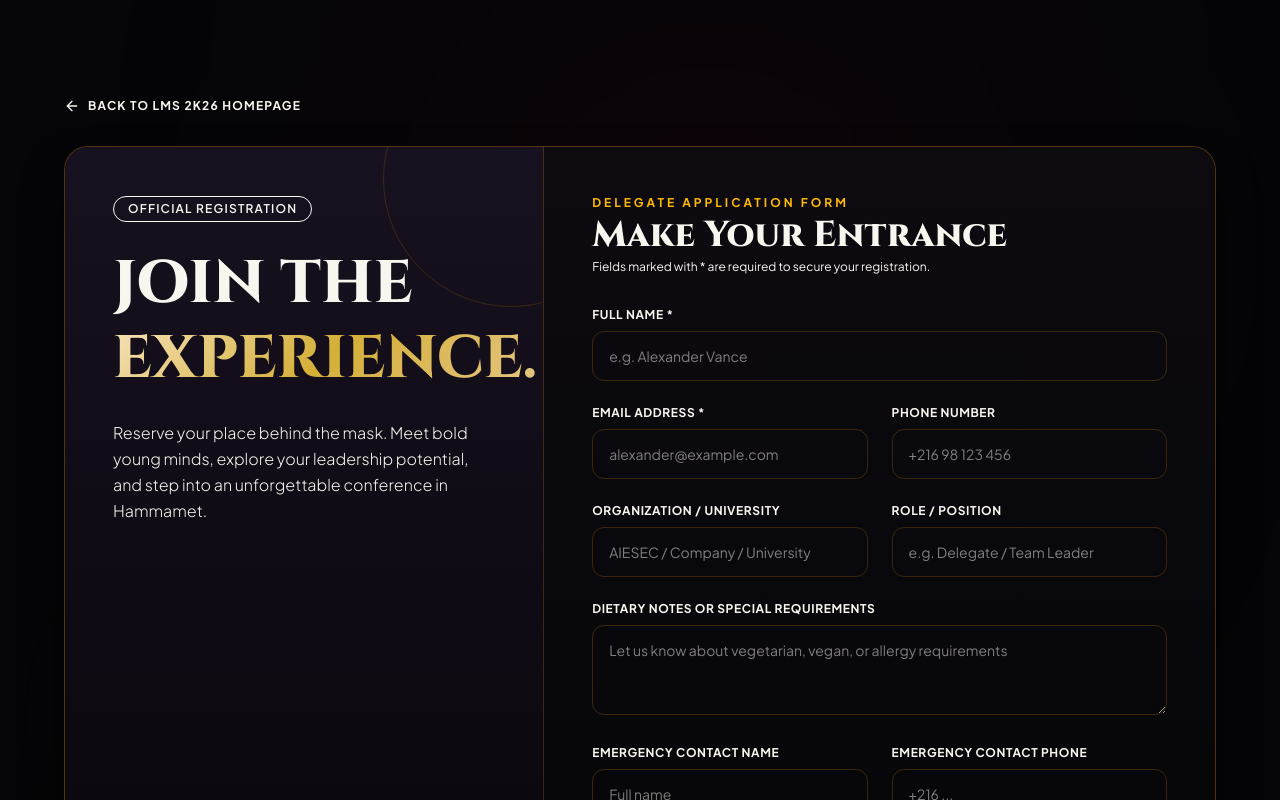
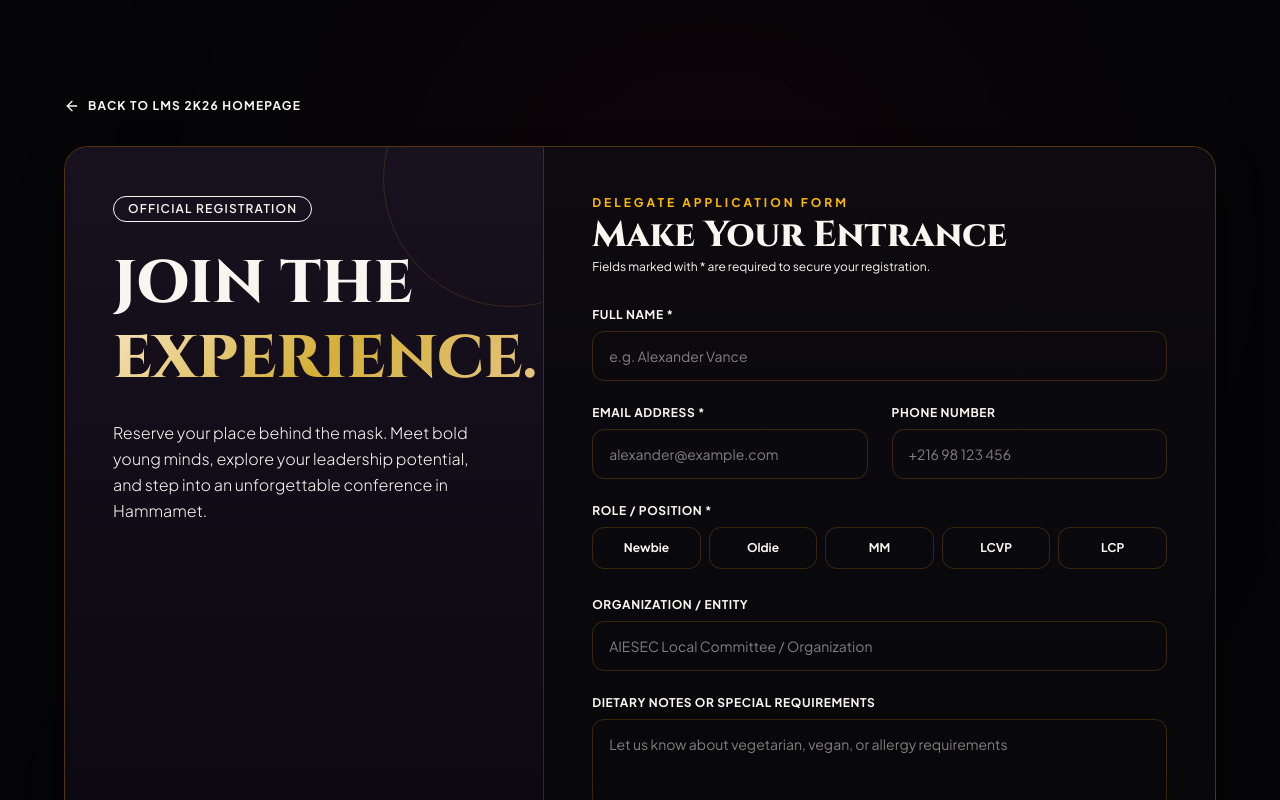
Before and after one commit to ghaith-ben-amor/LMS, a Next.js app: page /registration in a window 1280 px wide. Shown: the top 800 px of the page. Built offline with nearby package versions, Linux system fonts and the light colour scheme.

Commit message:
feat: position and department selectors with dynamic organization replacement

```diff
--- a/src/components/DelegateRegistrationForm.tsx
+++ b/src/components/DelegateRegistrationForm.tsx
@@ -7,11 +7,15 @@ import { CheckCircle2, AlertCircle, Shirt } from "lucide-react";
 type TshirtSize = "XXS" | "XS" | "S" | "M" | "L" | "XL" | "XXL";
 const tshirtSizes: TshirtSize[] = ["XXS", "XS", "S", "M", "L", "XL", "XXL"];
 
+const POSITIONS = ["Newbie", "Oldie", "MM", "LCVP", "LCP"];
+const DEPARTMENTS = ["OGT", "OGV", "IGT", "IGV", "MKT", "TM", "F&L", "BD&EWA"];
+
 const initialForm = {
   full_name: "",
   email: "",
   organization: "",
   position: "",
+  department: "",
   phone: "",
   dietary_restrictions: "",
   emergency_contact_name: "",
@@ -28,17 +32,33 @@ export default function DelegateRegistrationForm() {
   const updateField = (name: string, value: string) =>
     setFormData((current) => ({ ...current, [name]: value }));
 
+  const showDepartment =
+    formData.position !== "" &&
+    formData.position !== "Newbie" &&
+    formData.position !== "LCP";
+
   const handleSubmit = async (event: FormEvent<HTMLFormElement>) => {
     event.preventDefault();
     setIsSubmitting(true);
     setMessage("");
 
     try {
+      const finalOrg = showDepartment
+        ? (formData.department ? `Department: ${formData.department}` : "")
+        : formData.organization;
+
       const response = await fetch("/api/registration", {
         method: "POST",
         headers: { "Content-Type": "application/json" },
         body: JSON.stringify({
-          ...formData,
+          full_name: formData.full_name,
+          email: formData.email,
+          phone: formData.phone,
+          position: formData.position,
+          organization: finalOrg,
+          dietary_restrictions: formData.dietary_restrictions,
+          emergency_contact_name: formData.emergency_contact_name,
+          emergency_contact_phone: formData.emergency_contact_phone,
           tshirt_size: formData.tshirt_size || undefined,
         }),
       });
@@ -61,6 +81,7 @@ export default function DelegateRegistrationForm() {
       setIsSubmitting(false);
     }
   };
+
 
   const inputClass =
     "w-full rounded-xl border border-amber-500/20 bg-obsidian-surface/80 px-4 py-3.5 text-sm text-ivory placeholder:text-ivory-dark outline-none transition focus:border-gold focus:ring-2 focus:ring-amber-500/20";
@@ -135,9 +156,69 @@ export default function DelegateRegistrationForm() {
           />
         </div>
 
+        {/* Position / Role Selector */}
+        <div className="sm:col-span-2">
+          <label className={labelClass}>
+            Role / Position *
+          </label>
+          <div className="flex items-center gap-2 overflow-x-auto scrollbar-none pb-1">
+            {POSITIONS.map((pos) => {
+              const isSelected = formData.position === pos;
+              return (
+                <button
+                  key={pos}
+                  type="button"
+                  onClick={() => {
+                    updateField("position", pos);
+                    if (pos === "Newbie" || pos === "LCP") {
+                      updateField("department", "");
+                    }
+                  }}
+                  className={`flex-1 min-w-[75px] rounded-xl border py-3 text-xs font-bold transition-all cursor-pointer text-center ${
+                    isSelected
+                      ? "border-amber-400 bg-gradient-to-r from-amber-500 to-amber-600 text-obsidian shadow-md shadow-amber-500/20 font-extrabold"
+                      : "border-amber-500/20 bg-obsidian-surface/60 text-ivory-muted hover:border-amber-500/50 hover:text-ivory"
+                  }`}
+                >
+                  {pos}
+                </button>
+              );
+            })}
+          </div>
+        </div>
+
+        {/* Dynamic Organization / Department Replacement */}
+        <div className="sm:col-span-2">
+          {showDepartment ? (
+            <div>
+              <label className={`${labelClass} flex items-center justify-between`}>
+                <span>Department *</span>
+                <span className="text-[0.65rem] text-amber-400 font-normal">Select your AIESEC Department</span>
+              </label>
+              <div className="grid grid-cols-4 sm:grid-cols-8 gap-2">
+                {DEPARTMENTS.map((dept) => {
+                  const isSelected = formData.department === dept;
+                  return (
+                    <button
+                      key={dept}
+                      type="button"
+                      onClick={() => updateField("department", isSelected ? "" : dept)}
+                      className={`rounded-xl border py-2.5 text-xs font-bold uppercase transition-all cursor-pointer text-center ${
+                        isSelected
+                          ? "border-amber-400 bg-amber-500 text-obsidian shadow-md shadow-amber-500/30 font-extrabold"
+                          : "border-amber-500/20 bg-obsidian-surface/60 text-ivory-muted hover:border-amber-500/50 hover:text-ivory"
+                      }`}
+                    >
+                      {dept}
+                    </button>
+                  );
+                })}
+              </div>
+            </div>
+          ) : (
             <div>
               <label htmlFor="organization" className={labelClass}>
-            Organization / University
+                Organization / Entity
               </label>
               <input
                 id="organization"
@@ -145,23 +226,12 @@ export default function DelegateRegistrationForm() {
                 value={formData.organization}
                 onChange={(e) => updateField("organization", e.target.value)}
                 className={inputClass}
-            placeholder="AIESEC / Company / University"
+                placeholder="AIESEC Local Committee / Organization"
               />
             </div>
+          )}
+        </div>
 
-        <div>
-          <label htmlFor="position" className={labelClass}>
-            Role / Position
-          </label>
-          <input
-            id="position"
-            name="position"
-            value={formData.position}
-            onChange={(e) => updateField("position", e.target.value)}
-            className={inputClass}
-            placeholder="e.g. Delegate / Team Leader"
-          />
-        </div>
 
         <div className="sm:col-span-2">
           <label htmlFor="dietary_restrictions" className={labelClass}>
```
Lines whose indentation alone changed are shown as unchanged.
